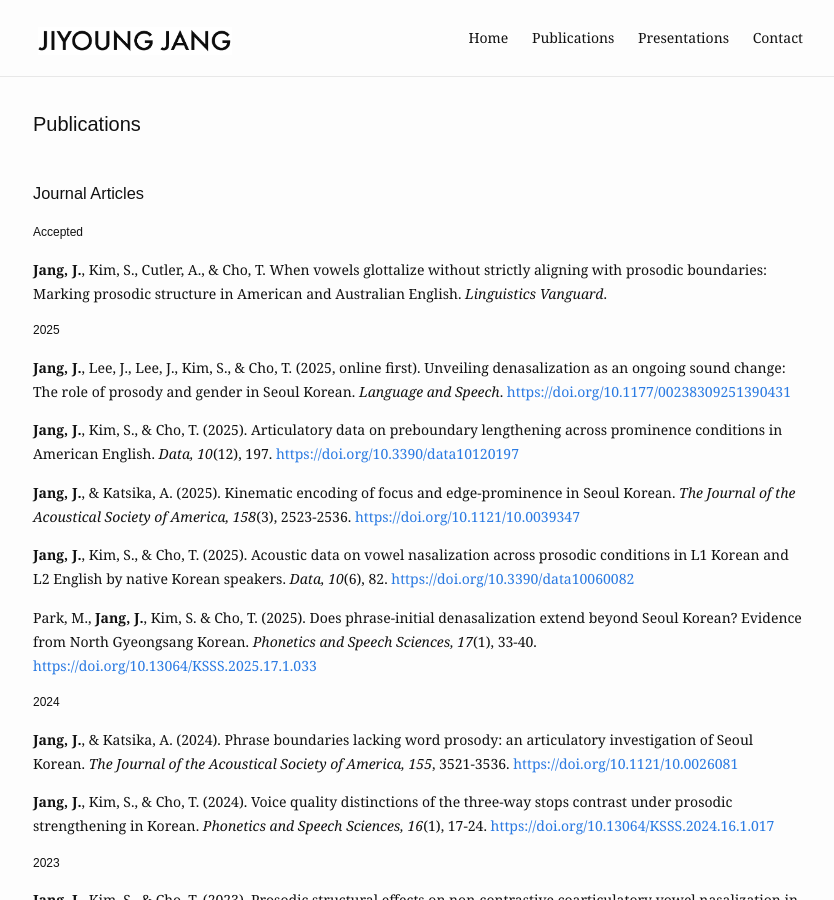
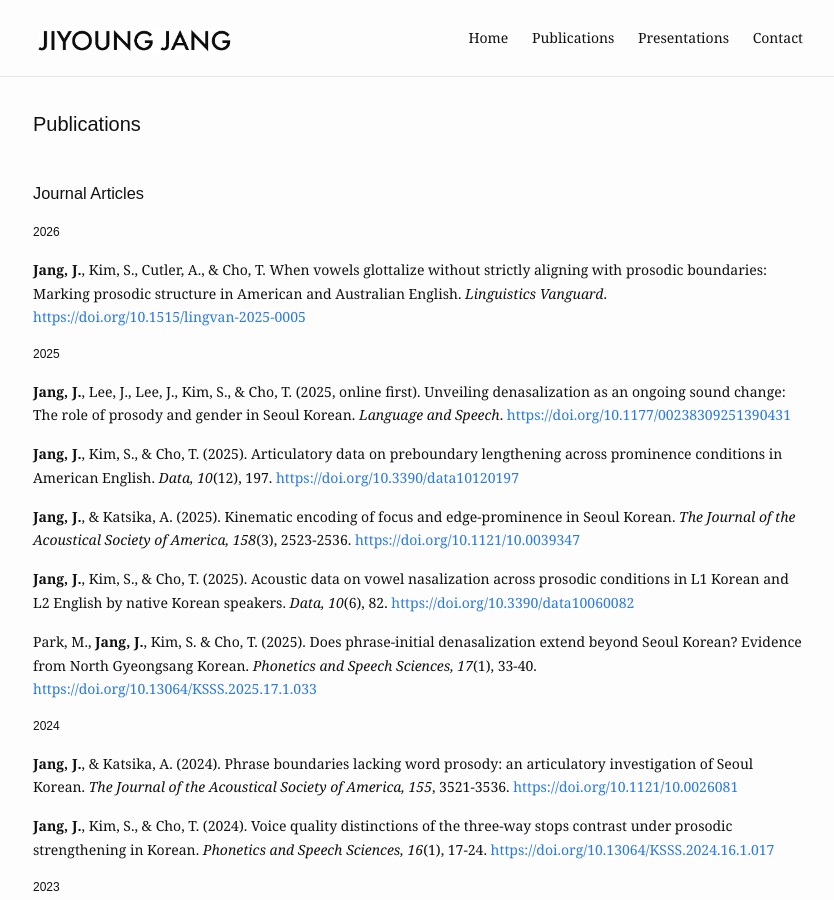
Before and after one commit to jiyoungj/jiyoungj.github.io, a Jekyll site: the page built from publications.md, in a window 1280 px wide and 900 px high. Shown: the whole window, without its empty margins (222-1056 px from the left). Built offline with Jekyll 4.4.1, drawn with Linux system fonts in a browser that asks for light colours; some web fonts are replaced.

Commit message:
Update publications.md

```diff
--- a/publications.md
+++ b/publications.md
@@ -7,9 +7,9 @@
 <h6 style="font-size:5px"><br></h6>
 <h3>Journal Articles</h3>
 
-<h4>Accepted</h4>
+<h4>2026</h4>
 
-  <b>Jang, J.</b>, Kim, S., Cutler, A., & Cho, T. When vowels glottalize without strictly aligning with prosodic boundaries: Marking prosodic structure in American and Australian English. <em>Linguistics Vanguard</em>.
+  <b>Jang, J.</b>, Kim, S., Cutler, A., & Cho, T. When vowels glottalize without strictly aligning with prosodic boundaries: Marking prosodic structure in American and Australian English. <em>Linguistics Vanguard</em>. <a href="https://doi.org/10.1515/lingvan-2025-0005">https://doi.org/10.1515/lingvan-2025-0005</a>
 
 <h4>2025</h4>
 
```
